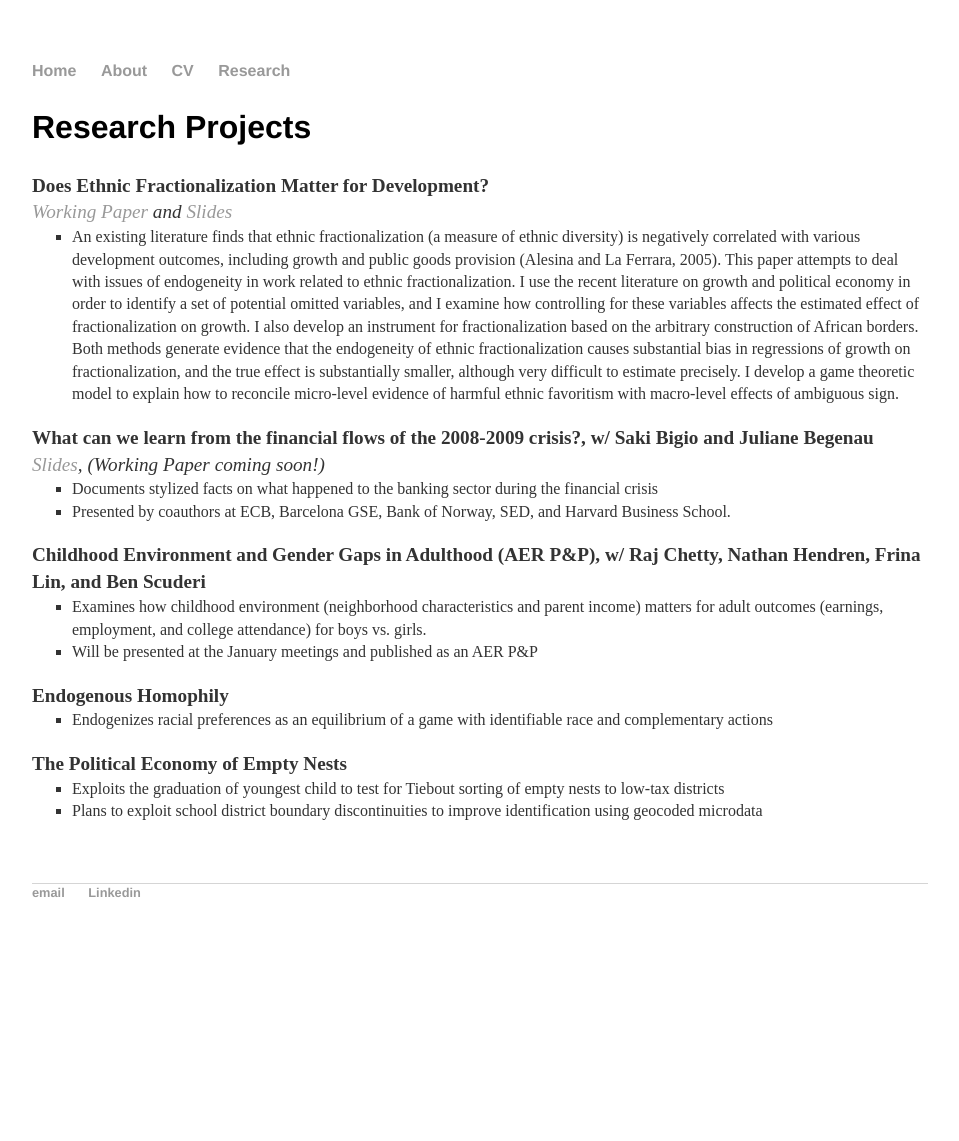
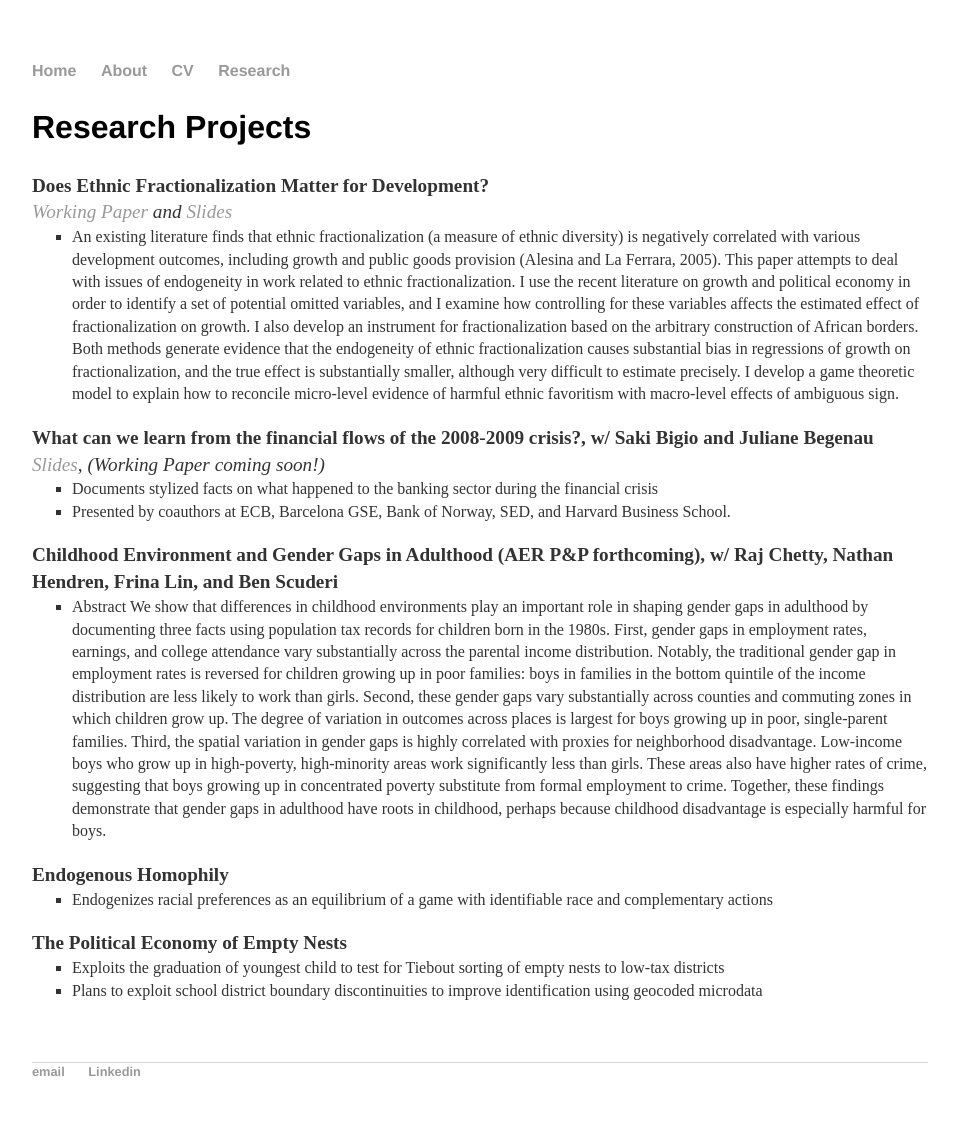
Before and after one commit to jmajic/jmajic.github.io, a Jekyll site: the page built from research/index.html, in a window 1280 px wide. Shown: the whole page, without its empty margins (160-1119 px from the left). Built offline with Jekyll 4.4.1, drawn with Linux system fonts in a browser that asks for light colours; before the commit the page ends 962 px from its top, so only the background shows below that.

Commit message:
Update Gender Description with Abstract

```diff
--- a/research/index.html
+++ b/research/index.html
@@ -24,11 +24,10 @@ title: Jeremy Majerovitz Research
 			</ul>
 
 			<p>
-				<strong>Childhood Environment and Gender Gaps in Adulthood (AER P&amp;P), w/ Raj Chetty, Nathan Hendren, Frina Lin, and Ben Scuderi</strong>
+				<strong>Childhood Environment and Gender Gaps in Adulthood (AER P&amp;P forthcoming), w/ Raj Chetty, Nathan Hendren, Frina Lin, and Ben Scuderi</strong>
 			</p>
 			<ul>
-				<li> Examines how childhood environment (neighborhood characteristics and parent income) matters for adult outcomes (earnings, employment, and college attendance) for boys vs. girls.
-				<li>Will be presented at the January meetings and published as an AER P&amp;P
+				<li> Abstract We show that differences in childhood environments play an important role in shaping gender gaps in adulthood by documenting three facts using population tax records for children born in the 1980s. First, gender gaps in employment rates, earnings, and college attendance vary substantially across the parental income distribution. Notably, the traditional gender gap in employment rates is reversed for children growing up in poor families: boys in families in the bottom quintile of the income distribution are less likely to work than girls. Second, these gender gaps vary substantially across counties and commuting zones in which children grow up. The degree of variation in outcomes across places is largest for boys growing up in poor, single-parent families. Third, the spatial variation in gender gaps is highly correlated with proxies for neighborhood disadvantage. Low-income boys who grow up in high-poverty, high-minority areas work significantly less than girls. These areas also have higher rates of crime, suggesting that boys growing up in concentrated poverty substitute from formal employment to crime. Together, these findings demonstrate that gender gaps in adulthood have roots in childhood, perhaps because childhood disadvantage is especially harmful for boys.
 			</ul>
 
 			<p>
```
